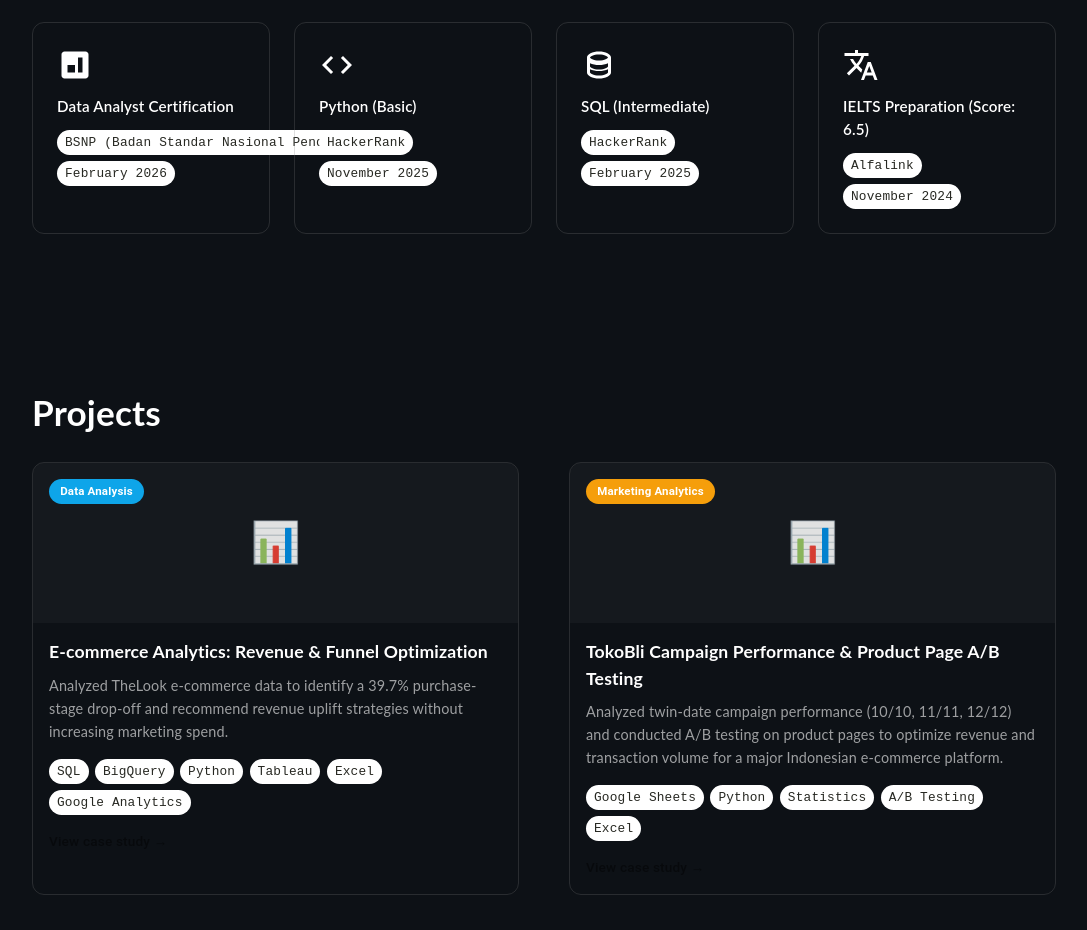
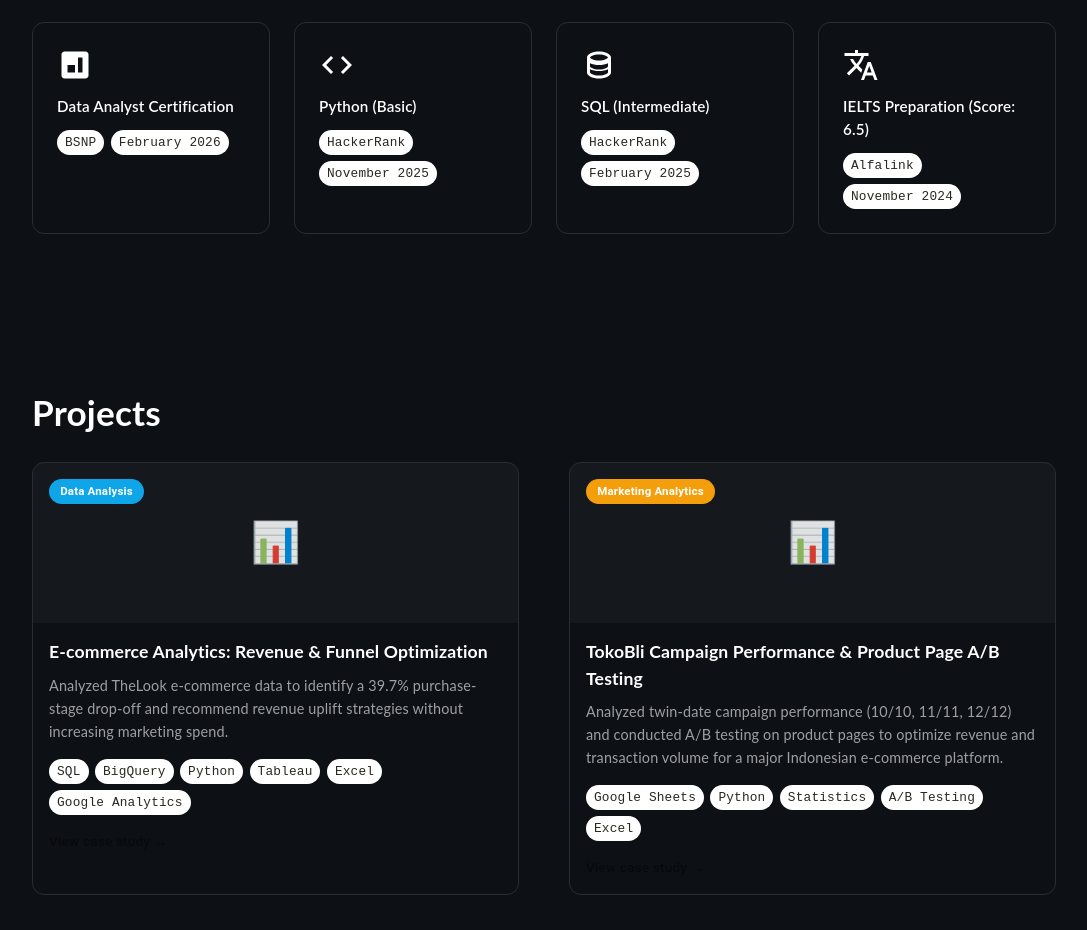
Before and after one commit to NatVincent7/react-portfolio, a React (Create React App) app: page / in a window 1280 px wide. Shown: the part 4480-5410 px from the top of the page, without its empty margins (96-1183 px from the left). Built offline with nearby package versions, Linux system fonts and the light colour scheme.

Commit message:
style: remove long words from BNSP

```diff
--- a/src/data/portfolioData.ts
+++ b/src/data/portfolioData.ts
@@ -122,7 +122,7 @@
 export const certifications: CertificationItem[] = [
   {
     name: 'Data Analyst Certification',
-    issuer: 'BSNP (Badan Standar Nasional Pendidikan)',
+    issuer: 'BSNP',
     year: 'February 2026',
     logoText: 'BSNP',
     logoColor: '#1d4ed8',
```
